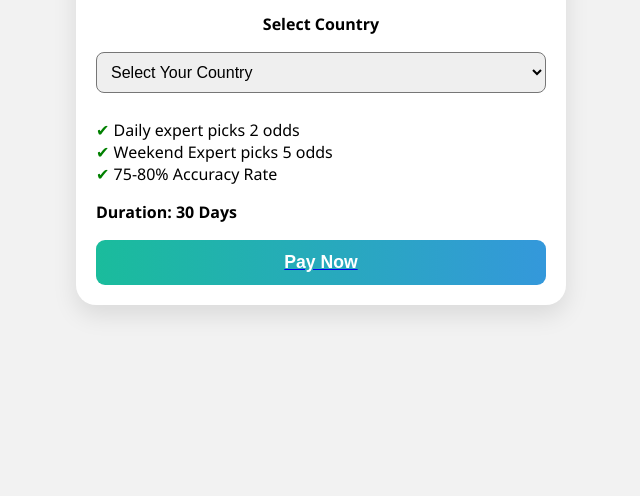
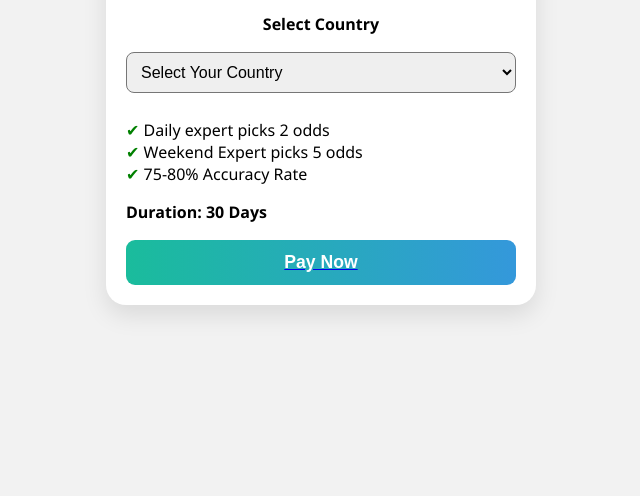
Before and after one commit to ObaStudioApps/Vip-payment-portal, a plain HTML site: page index.html in a window 1280 px wide. Shown: the part 304-800 px from the top of the page, without its empty margins (319-959 px from the left). Drawn offline with Linux system fonts and the light colour scheme.

Commit message:
Update index.html

```diff
--- a/index.html
+++ b/index.html
@@ -21,7 +21,7 @@
       padding: 20px;
       box-shadow: 0 10px 25px rgba(0,0,0,0.1);
       width: 95%;
-      max-width: 450px;
+      max-width: 390px;
     }
     h2 {
       color: #1abc9c;
```
